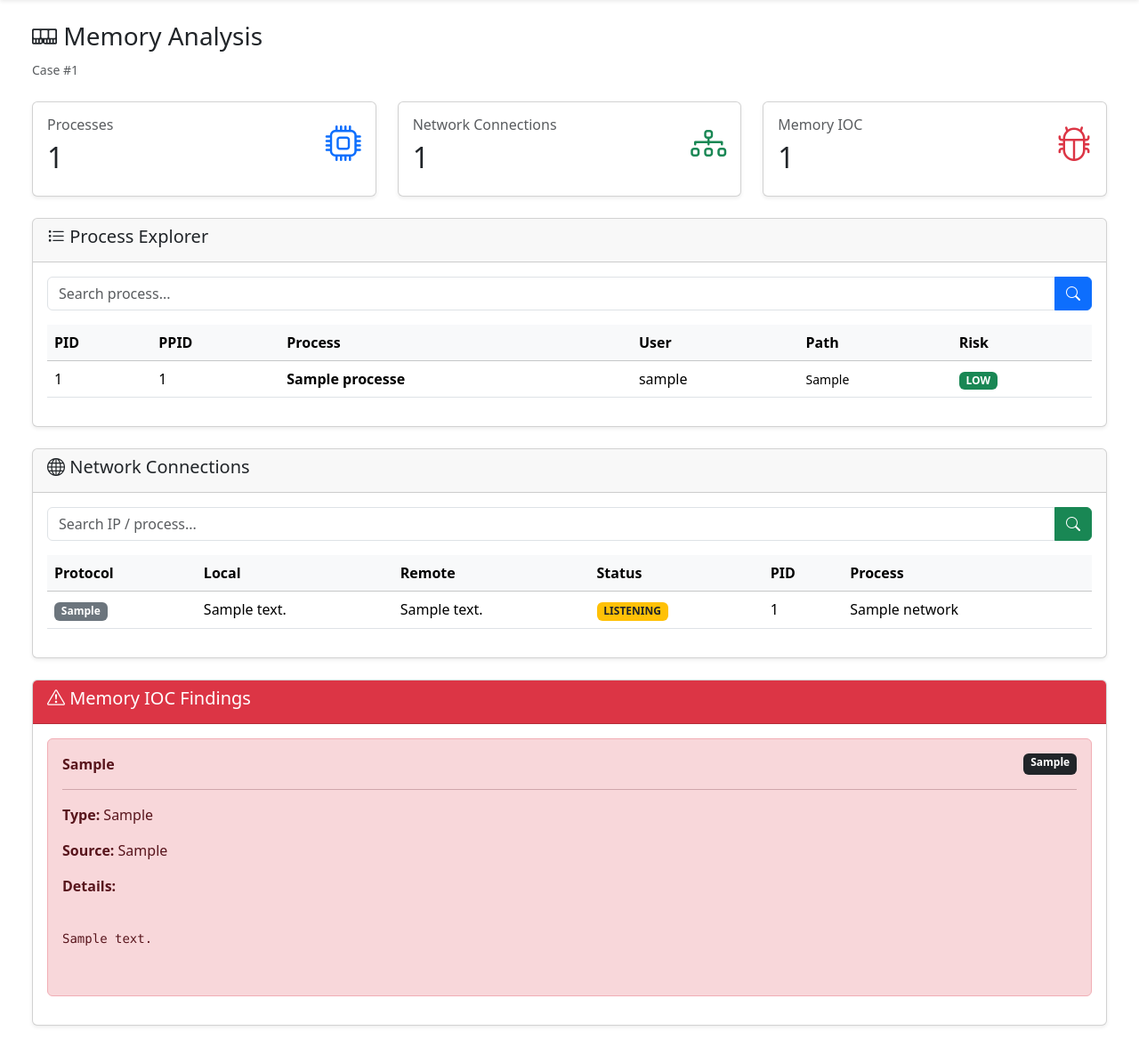
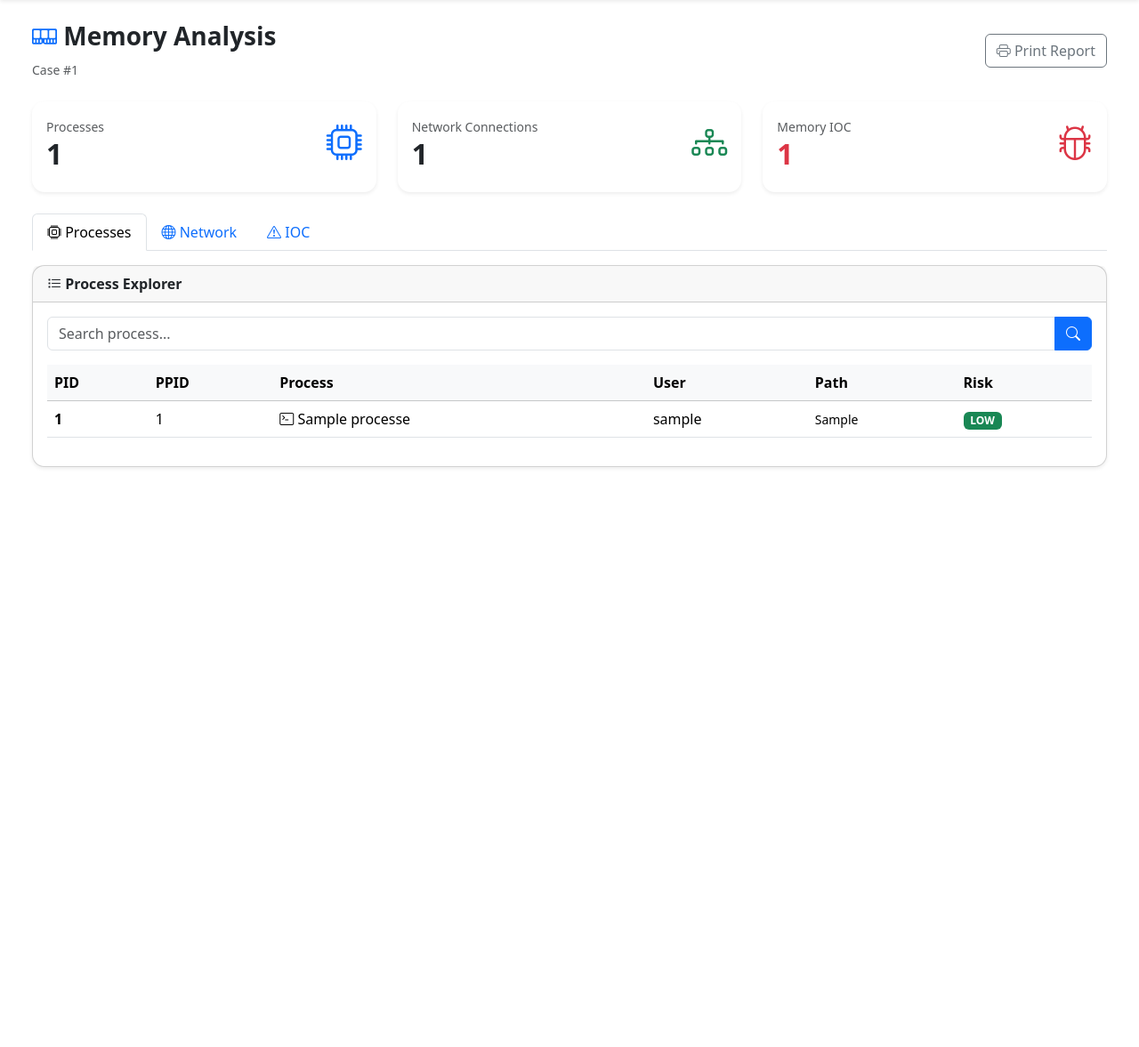
Before and after one commit to itsmeRiF/dfir-framework2, a Flask app: page /memory/1 in a window 1280 px wide. Shown: the part 56-1233 px from the top of the page at 89% size. After the commit the page ends 582 px from the top, so only its background shows below. Run offline with Flask 3, Linux system fonts and the light colour scheme; a user stored in the database is signed in; tables that the repository leaves empty hold one stand-in row (values such as "Sample post").

Commit message:
tabbed display of running processes, Network connections, and IOCs.
Trying to make it print-friendly

```diff
--- a/routes/memory.py
+++ b/routes/memory.py
@@ -105,6 +105,7 @@ def memory_analysis(case_id):
 
     for n in networks.all():
 
+
         key = (
             n.protocol,
             n.local_address,
@@ -158,8 +159,10 @@ def memory_analysis(case_id):
         key = (
             i.ioc_type,
             i.indicator,
-            i.severity
+            i.severity,
+            i.description[:100]
         )
+
 
         if key in seen:
             continue
@@ -176,6 +179,9 @@ def memory_analysis(case_id):
         len(networks),
         len(iocs)
     )
+
+    import logging
+
 
     print(
     "CASE:",
--- a/templates/analysis/memory.html
+++ b/templates/analysis/memory.html
@@ -6,48 +6,72 @@
 
 
 <!-- HEADER -->
-
 <div class="d-flex justify-content-between align-items-center mb-4">
 
 <div>
-        <h3>
-            <i class="bi bi-memory"></i>
+
+<h3 class="fw-bold">
+
+<i class="bi bi-memory text-primary"></i>
+
 Memory Analysis
+
 </h3>
 
 <small class="text-muted">
 Case #{{ case_id }}
 </small>
+
 </div>
+
+
+<button onclick="window.print()"
+class="btn btn-outline-secondary">
+
+<i class="bi bi-printer"></i>
+Print Report
+
+</button>
+
 
 </div>
 
 
 
-<!-- SUMMARY CARDS -->
+<!-- SUMMARY -->
 
-<div class="row mb-4">
+<div class="row g-4 mb-4">
 
 
 <div class="col-md-4">
 
-<div class="card shadow-sm p-3">
+<div class="card shadow-sm border-0 summary-card">
+
+<div class="card-body">
+
 
 <div class="d-flex justify-content-between">
 
+
 <div>
 
-<h6 class="text-muted">
+<small class="text-muted">
 Processes
-</h6>
+</small>
 
-<h2>
+<h2 class="fw-bold">
 {{ process_count }}
 </h2>
 
+
 </div>
 
+
 <i class="bi bi-cpu fs-1 text-primary"></i>
+
+
+</div>
+
 
 </div>
 
@@ -58,56 +82,37 @@ Processes
 
 
 
+
 <div class="col-md-4">
 
-<div class="card shadow-sm p-3">
+
+<div class="card shadow-sm border-0 summary-card">
+
+<div class="card-body">
+
 
 <div class="d-flex justify-content-between">
 
+
 <div>
 
-<h6 class="text-muted">
+<small class="text-muted">
 Network Connections
-</h6>
+</small>
 
-<h2>
+<h2 class="fw-bold">
 {{ network_count }}
 </h2>
 
-</div>
-
-<i class="bi bi-diagram-3 fs-1 text-success"></i>
-
-</div>
-
-</div>
 
 </div>
 
 
+<i class="bi bi-diagram-3 fs-1 text-success"></i>
 
-
-<div class="col-md-4">
-
-<div class="card shadow-sm p-3">
-
-<div class="d-flex justify-content-between">
-
-<div>
-
-<h6 class="text-muted">
-Memory IOC
-</h6>
-
-<h2>
-{{ ioc_count }}
-</h2>
 
 </div>
 
-<i class="bi bi-bug fs-1 text-danger"></i>
-
-</div>
 
 </div>
 
@@ -120,20 +125,145 @@ Memory IOC
 
 
 
-<!-- ========================= -->
-<!-- PROCESS TABLE -->
-<!-- ========================= -->
+
+<div class="col-md-4">
 
 
-<div class="card shadow-sm mb-4">
+<div class="card shadow-sm border-0 summary-card">
 
 
-<div class="card-header">
+<div class="card-body">
 
-<h5>
+
+<div class="d-flex justify-content-between">
+
+
+<div>
+
+<small class="text-muted">
+Memory IOC
+</small>
+
+<h2 class="fw-bold text-danger">
+{{ ioc_count }}
+</h2>
+
+
+</div>
+
+
+<i class="bi bi-bug fs-1 text-danger"></i>
+
+
+</div>
+
+
+</div>
+
+
+</div>
+
+
+</div>
+
+
+
+</div>
+
+
+
+
+
+
+
+<!-- TABS -->
+
+
+<ul class="nav nav-tabs mb-3">
+
+
+<li class="nav-item">
+
+<button class="nav-link active"
+data-bs-toggle="tab"
+data-bs-target="#process">
+
+<i class="bi bi-cpu"></i>
+Processes
+
+</button>
+
+</li>
+
+
+<li class="nav-item">
+
+<button class="nav-link"
+data-bs-toggle="tab"
+data-bs-target="#network">
+
+
+<i class="bi bi-globe"></i>
+
+Network
+
+
+</button>
+
+</li>
+
+
+
+<li class="nav-item">
+
+<button class="nav-link"
+data-bs-toggle="tab"
+data-bs-target="#ioc">
+
+
+<i class="bi bi-exclamation-triangle"></i>
+
+IOC
+
+
+</button>
+
+</li>
+
+
+</ul>
+
+
+
+
+
+
+
+<div class="tab-content">
+
+
+
+
+
+<!-- ============================= -->
+<!-- PROCESS -->
+<!-- ============================= -->
+
+
+<div class="tab-pane fade show active"
+id="process">
+
+
+
+<div class="card shadow-sm">
+
+
+<div class="card-header fw-bold">
+
+
 <i class="bi bi-list-task"></i>
+
 Process Explorer
-</h5>
 
 
 </div>
@@ -142,19 +272,20 @@ Process Explorer
 <div class="card-body">
 
 
+
 <form method="get"
-class="mb-3">
+class="mb-3 print-hide">
 
 
 <div class="input-group">
 
 
-<input
-type="text"
+<input type="text"
 name="process"
 class="form-control"
 placeholder="Search process..."
-value="{{ request.args.get('process','') }}">
+value="{{request.args.get('process','')}}">
+
 
 
 <button class="btn btn-primary">
@@ -168,6 +299,8 @@ value="{{ request.args.get('process','') }}">
 
 
 </form>
+
+
 
 
 
@@ -195,7 +328,9 @@ value="{{ request.args.get('process','') }}">
 
 </tr>
 
+
 </thead>
+
 
 
 <tbody>
@@ -204,55 +339,57 @@ value="{{ request.args.get('process','') }}">
 {% for p in processes %}
 
 
-<tr>
+<tr class="
+{% if p.risk=='high' %}
+table-danger
+{% endif %}
+">
 
 
 <td>
-{{ p.pid }}
+<strong>{{p.pid}}</strong>
 </td>
 
 
 <td>
-{{ p.ppid }}
+{{p.ppid}}
 </td>
 
 
 <td>
 
-<strong>
-{{ p.process_name }}
-</strong>
+<i class="bi bi-terminal"></i>
+
+{{p.process_name}}
 
 </td>
 
 
-
 <td>
-{{ p.username or "-" }}
+{{p.username or "-"}}
 </td>
 
 
 <td>
 
 <small>
-{{ p.path or "-" }}
+{{p.path or "-"}}
 </small>
 
 </td>
 
 
-
 <td>
 
 
-{% if p.risk == "high" %}
+{% if p.risk=="high" %}
 
 <span class="badge bg-danger">
 HIGH
 </span>
 
 
-{% elif p.risk == "medium" %}
+{% elif p.risk=="medium" %}
 
 <span class="badge bg-warning text-dark">
 MEDIUM
@@ -269,7 +406,6 @@ LOW
 {% endif %}
 
 
-
 </td>
 
 
@@ -279,11 +415,10 @@ LOW
 
 {% else %}
 
-
 <tr>
 
 <td colspan="6"
-class="text-center">
+class="text-center text-muted">
 
 No processes found
 
@@ -291,9 +426,7 @@ No processes found
 
 </tr>
 
-
 {% endfor %}
-
 
 
 </tbody>
@@ -311,27 +444,34 @@ No processes found
 </div>
 
 
+</div>
 
 
 
 
-<!-- ========================= -->
-<!-- NETWORK -->
-<!-- ========================= -->
 
 
-<div class="card shadow-sm mb-4">
 
 
-<div class="card-header">
+<!-- ============================= -->
+<!-- NETWORK -->
+<!-- ============================= -->
 
-<h5>
 
-<i class="bi bi-globe"></i>
+<div class="tab-pane fade"
+id="network">
+
+
+
+<div class="card shadow-sm">
+
+
+<div class="card-header fw-bold">
+
+
+<i class="bi bi-diagram-3"></i>
 
 Network Connections
-
-</h5>
 
 
 </div>
@@ -340,19 +480,20 @@ Network Connections
 <div class="card-body">
 
 
+
 <form method="get"
-class="mb-3">
+class="mb-3 print-hide">
 
 
 <div class="input-group">
 
 
-<input
-type="text"
+<input type="text"
 name="network"
 class="form-control"
 placeholder="Search IP / process..."
-value="{{ request.args.get('network','') }}">
+value="{{request.args.get('network','')}}">
+
 
 
 <button class="btn btn-success">
@@ -369,8 +510,6 @@ value="{{ request.args.get('network','') }}">
 
 
 
-
-<div class="table-responsive">
 
 
 <table class="table table-hover">
@@ -392,6 +531,7 @@ value="{{ request.args.get('network','') }}">
 <th>PID</th>
 
 <th>Process</th>
+
 
 </tr>
 
@@ -415,40 +555,39 @@ value="{{ request.args.get('network','') }}">
 
 <span class="badge bg-secondary">
 
-{{ n.protocol }}
+{{n.protocol}}
 
 </span>
 
 </td>
 
 
-
 <td>
-{{ n.local_address }}
+{{n.local_address}}
 </td>
 
 
 <td>
-{{ n.remote_address }}
+{{n.remote_address}}
 </td>
 
 
 <td>
 
 
-{% if n.state == "LISTENING" %}
+{% if n.state=="LISTENING" %}
+
 
 <span class="badge bg-warning text-dark">
 
-{{ n.state }}
+{{n.state}}
 
 </span>
 
 
 {% else %}
 
-{{ n.state or "-" }}
-
+{{n.state or "-"}}
 
 {% endif %}
 
@@ -457,33 +596,17 @@ value="{{ request.args.get('network','') }}">
 
 
 <td>
-{{ n.pid or "-" }}
+{{n.pid or "-"}}
 </td>
 
 
 <td>
-{{ n.process_name or "-" }}
+{{n.process_name or "-"}}
 </td>
-
 
 
 </tr>
 
-
-
-{% else %}
-
-
-<tr>
-
-<td colspan="6"
-class="text-center">
-
-No network connections found
-
-</td>
-
-</tr>
 
 
 {% endfor %}
@@ -510,28 +633,28 @@ No network connections found
 
 
 
+<!-- ============================= -->
+<!-- IOC -->
+<!-- ============================= -->
 
-<!-- ========================= -->
-<!-- IOC -->
-<!-- ========================= -->
+
+<div class="tab-pane fade"
+id="ioc">
+
 
 
 <div class="card shadow-sm">
 
 
-<div class="card-header bg-danger text-white">
+<div class="card-header bg-danger text-white fw-bold">
 
-<h5>
 
-<i class="bi bi-exclamation-triangle"></i>
+<i class="bi bi-bug"></i>
 
 Memory IOC Findings
 
-</h5>
-
 
 </div>
-
 
 
 <div class="card-body">
@@ -542,27 +665,28 @@ Memory IOC Findings
 
 
 
-<div class="alert alert-danger">
+<div class="border rounded p-3 mb-3">
 
 
 <div class="d-flex justify-content-between">
 
 
-<strong>
+<h5>
 
-{{ i.indicator }}
+{{i.indicator}}
 
-</strong>
+</h5>
 
 
-<span class="badge bg-dark">
+<span class="badge bg-danger">
 
-{{ i.severity }}
+{{i.severity}}
 
 </span>
 
 
 </div>
+
 
 
 <hr>
@@ -572,34 +696,40 @@ Memory IOC Findings
 
 <strong>Type:</strong>
 
-{{ i.ioc_type }}
+{{i.ioc_type}}
 
 </p>
-
 
 
 <p>
 
 <strong>Source:</strong>
 
-{{ i.source }}
+{{i.source}}
 
 </p>
 
 
 <p>
 
-<strong>Details:</strong>
+<strong>Description:</strong>
 
 </p>
 
 
-<pre class="small">
+<div class="bg-light p-3 rounded">
 
-{{ i.description }}
 
-</pre>
+{{i.description[:500]}}
 
+{% if i.description|length > 500 %}
+
+...
+
+{% endif %}
+
+
+</div>
 
 
 </div>
@@ -609,7 +739,6 @@ Memory IOC Findings
 {% else %}
 
 
-
 <div class="text-muted">
 
 No IOC detected.
@@ -617,9 +746,10 @@ No IOC detected.
 </div>
 
 
-
 {% endfor %}
 
+
+</div>
 
 
 </div>
@@ -629,8 +759,82 @@ No IOC detected.
 
 
 
+</div>
+
+
 
 </div>
 
 
+
+
+
+
+
+<style>
+
+
+.summary-card{
+
+border-radius:15px;
+
+}
+
+
+
+.card{
+
+border-radius:14px;
+
+}
+
+
+
+.table td,
+.table th{
+
+vertical-align:middle;
+
+}
+
+
+
+@media print{
+
+
+.print-hide,
+button,
+.nav-tabs{
+
+display:none!important;
+
+}
+
+
+.card{
+
+box-shadow:none!important;
+
+border:1px solid #ddd;
+
+}
+
+
+.tab-pane{
+
+display:block!important;
+
+opacity:1!important;
+
+}
+
+
+}
+
+
+</style>
+
+
+
+
 {% endblock %}
--- a/templates/base.html
+++ b/templates/base.html
@@ -64,7 +64,7 @@ Logout
 </div>
 
 
-
+<script src="https://cdn.jsdelivr.net/npm/bootstrap@5.3.3/dist/js/bootstrap.bundle.min.js"></script>
 </body>
 
 </html>
```
Also changed, not shown: modules/evidence/reanalyze.py (+4 -9 lines), routes/evidence.py (+4 -16 lines), templates/analysis_base.html (+76 -16 lines), templates/evidence.html (+0 -16 lines), templates/evidence/dashboard.html (+6 -12 lines). Lines whose indentation alone changed are shown as unchanged.
